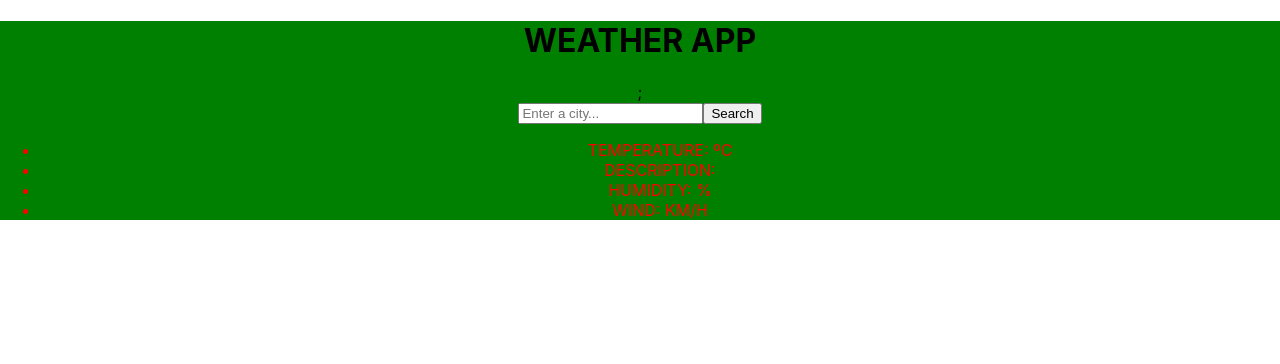
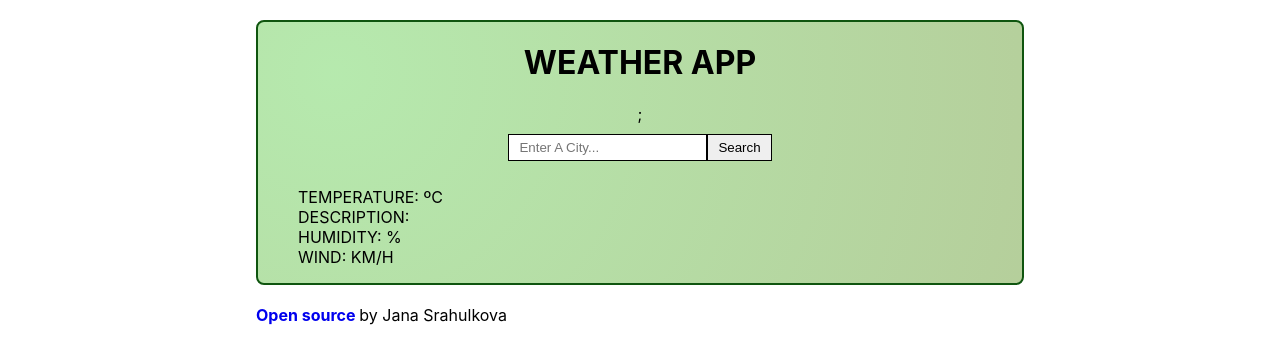
Before and after one commit to 169233/react-app, a React (Create React App) app: page / in a window 1280 px wide. Shown: the top 364 px of the page. Built offline with nearby package versions, Linux system fonts and the light colour scheme.

Commit message:
add Footer with link to Github

```diff
--- a/src/App.css
+++ b/src/App.css
@@ -1,6 +1,17 @@
 .App {
-  background: green;
-  text-align:center ;
+  text-align: center;
   display: block;
   margin: 0 auto;
+  max-width: 60%;
 }
+
+.Footer {
+  display: block;
+  margin: 0 auto;
+  max-width: 60%;
+}
+
+.Link {
+  text-decoration: none;
+  font-weight: bold;
+}
--- a/src/App.js
+++ b/src/App.js
@@ -2,10 +2,15 @@ import './App.css';
 import Weather from './Weather';
 function App() {
   return (
-    <div className="App">
-            <Weather/>
+  <div>
+      <div className="App">
+      <Weather />
     </div>
-  );
+    <div className="Footer">
+        <a className="Link" href="https://github.com/169233/react-app" target="_blank" rel="noreferrer">Open source </a><span>by Jana Srahulkova</span>
+      </div>
+  </div>
+    );
 }
 
 export default App;
--- a/src/Weather.css
+++ b/src/Weather.css
@@ -1,8 +1,25 @@
-.Weather{
-    text-transform: uppercase;
+.Weather {
+  background: radial-gradient(
+    848px at 10% 20%,
+    rgba(174, 231, 165, 0.9) 0%,
+    rgb(181, 205, 154) 90%
+  );
+  display: block;
+  margin-top: 20px;
+  margin-bottom: 20px;
+  border: solid 2px rgb(15, 85, 15);
+  border-radius: 8px;
+  text-transform: uppercase;
 }
 
-.Weather li{
-    color: red;
+.Weather ul {
+  list-style: none;
+  text-align: left;
+}
 
+.Weather input {
+  margin: 10px 0;
+  border: solid 1px;
+  padding: 5px 10px;
+  text-transform: capitalize;
 }
```
